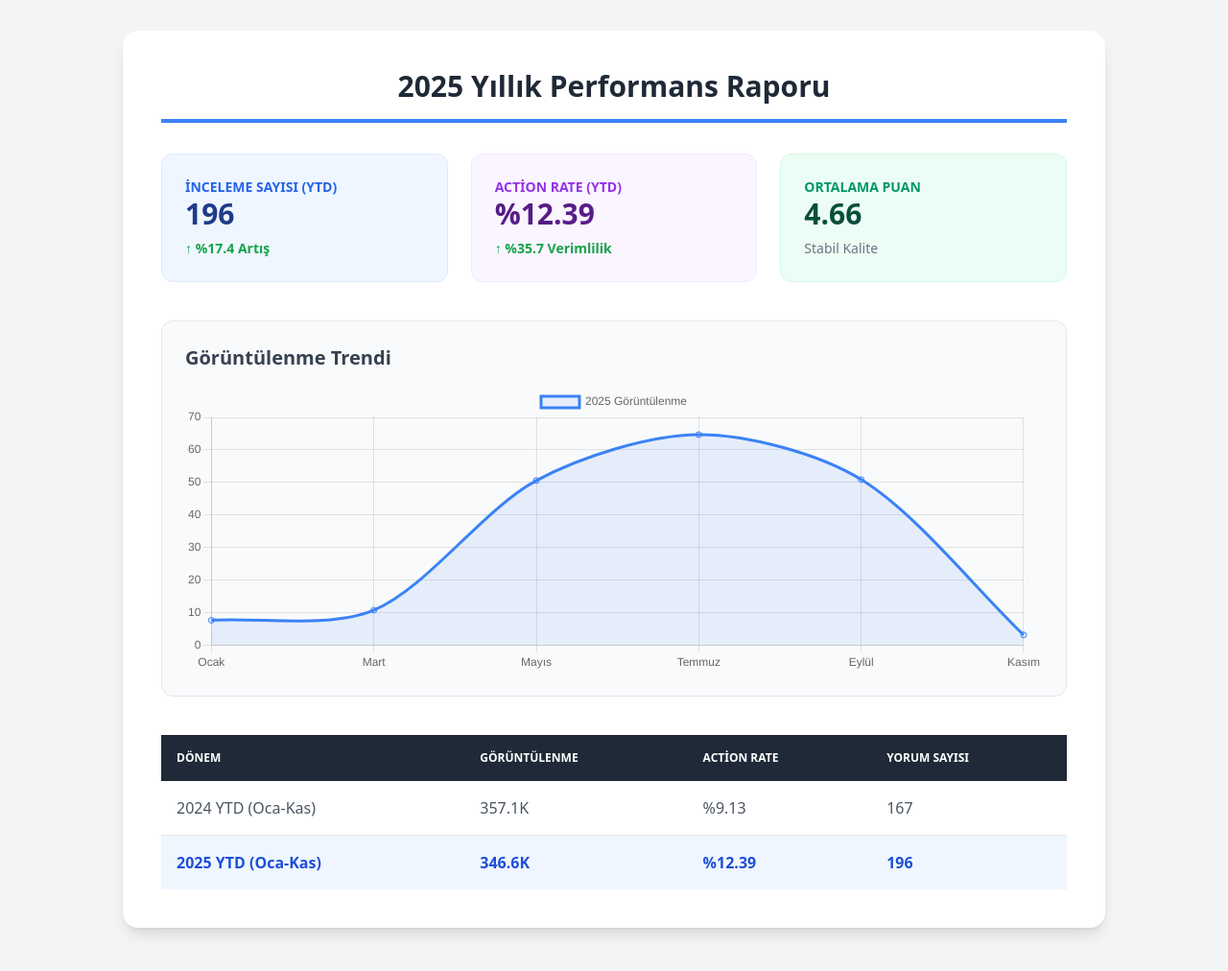
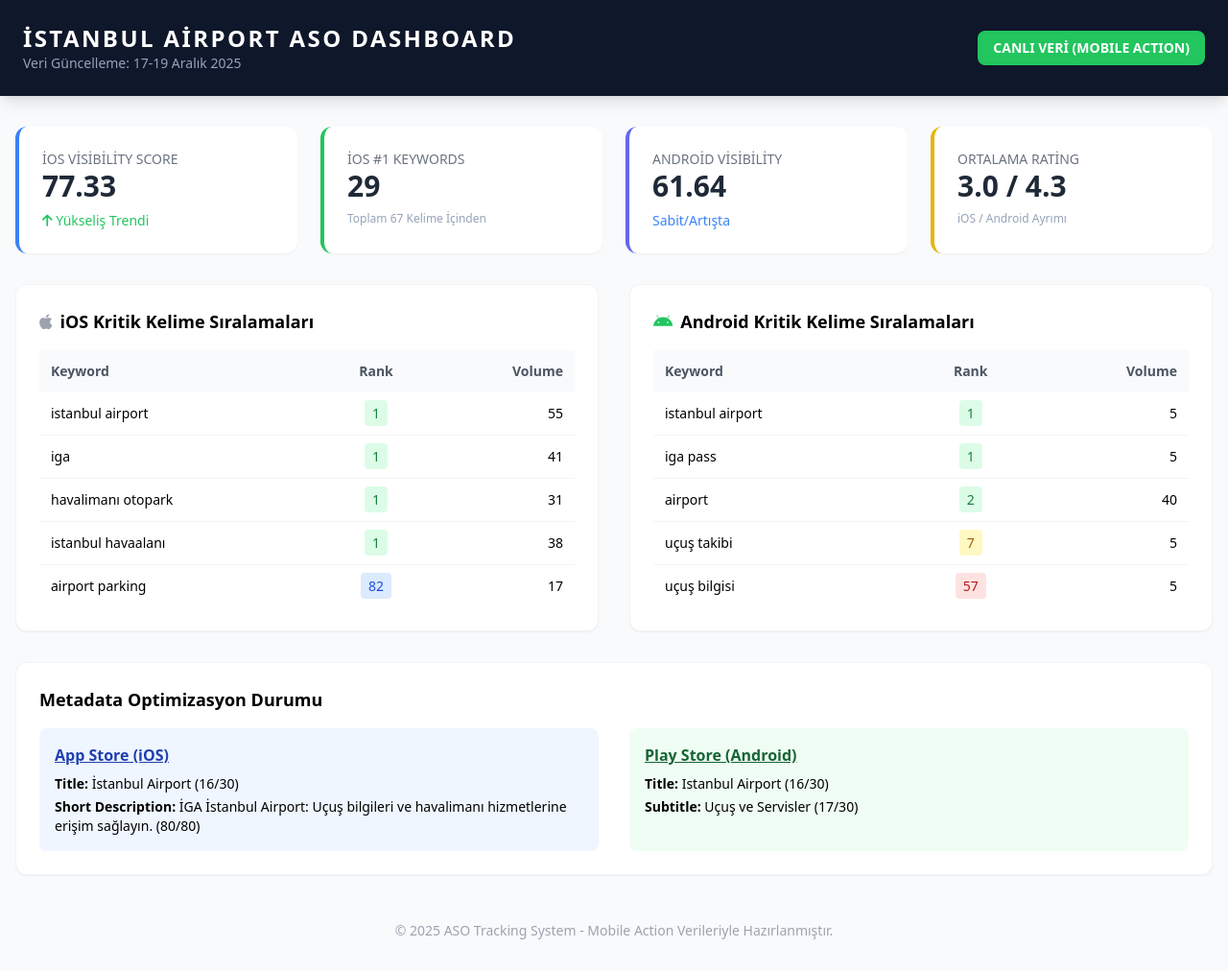
Before and after one commit to ceydaaricioglu/performans-raporu, a plain HTML site: page index.html in a window 1280 px wide. Shown: the whole page at 96% size. Drawn offline with nearby package versions, Linux system fonts and the light colour scheme.

Commit message:
mobileaction deneme index.html

```diff
--- a/index.html
+++ b/index.html
@@ -3,83 +3,118 @@
 <head>
     <meta charset="UTF-8">
     <meta name="viewport" content="width=device-width, initial-scale=1.0">
-    <title>Marka Performans Dashboard</title>
+    <title>ASO Performans Raporu | Aralık 2025</title>
     <script src="https://cdn.tailwindcss.com"></script>
     <script src="https://cdn.jsdelivr.net/npm/chart.js"></script>
+    <link href="https://cdnjs.cloudflare.com/ajax/libs/font-awesome/6.0.0/css/all.min.css" rel="stylesheet">
 </head>
-<body class="bg-gray-100 p-8">
-    <div class="max-w-5xl mx-auto bg-white p-10 rounded-2xl shadow-lg">
-        <h1 class="text-3xl font-bold text-gray-800 border-b-4 border-blue-500 pb-4 mb-8 text-center">
-            2025 Yıllık Performans Raporu
-        </h1>
+<body class="bg-gray-50 font-sans leading-normal tracking-normal">
 
-        <div class="grid grid-cols-1 md:grid-cols-3 gap-6 mb-10">
-            <div class="bg-blue-50 p-6 rounded-xl border border-blue-100">
-                <p class="text-blue-600 font-semibold text-sm uppercase">İnceleme Sayısı (YTD)</p>
-                <p class="text-3xl font-bold text-blue-900">196</p>
-                <p class="text-green-600 text-sm font-bold mt-2">↑ %17.4 Artış</p>
+    <nav class="bg-slate-900 p-6 shadow-lg text-white">
+        <div class="container mx-auto flex justify-between items-center">
+            <div>
+                <h1 class="text-2xl font-bold uppercase tracking-widest">İstanbul Airport ASO Dashboard</h1>
+                <p class="text-sm text-slate-400">Veri Güncelleme: 17-19 Aralık 2025</p>
             </div>
-            <div class="bg-purple-50 p-6 rounded-xl border border-purple-100">
-                <p class="text-purple-600 font-semibold text-sm uppercase">Action Rate (YTD)</p>
-                <p class="text-3xl font-bold text-purple-900">%12.39</p>
-                <p class="text-green-600 text-sm font-bold mt-2">↑ %35.7 Verimlilik</p>
+            <div class="bg-green-500 px-4 py-2 rounded-lg font-bold text-sm">
+                CANLI VERİ (MOBILE ACTION)
             </div>
-            <div class="bg-emerald-50 p-6 rounded-xl border border-emerald-100">
-                <p class="text-emerald-600 font-semibold text-sm uppercase">Ortalama Puan</p>
-                <p class="text-3xl font-bold text-emerald-900">4.66</p>
-                <p class="text-gray-500 text-sm mt-2">Stabil Kalite</p>
+        </div>
+    </nav>
+
+    <div class="container mx-auto py-8 px-4">
+
+        <div class="grid grid-cols-1 md:grid-cols-4 gap-6 mb-8">
+            <div class="bg-white p-6 rounded-xl shadow-sm border-l-4 border-blue-500">
+                <p class="text-gray-500 text-sm font-medium uppercase">iOS Visibility Score</p>
+                <h2 class="text-3xl font-bold text-gray-800">77.33</h2>
+                <p class="text-green-500 text-sm mt-2"><i class="fas fa-arrow-up"></i> Yükseliş Trendi</p>
+            </div>
+            <div class="bg-white p-6 rounded-xl shadow-sm border-l-4 border-green-500">
+                <p class="text-gray-500 text-sm font-medium uppercase">iOS #1 Keywords</p>
+                <h2 class="text-3xl font-bold text-gray-800">29</h2>
+                <p class="text-slate-400 text-xs mt-2">Toplam 67 Kelime İçinden</p>
+            </div>
+            <div class="bg-white p-6 rounded-xl shadow-sm border-l-4 border-indigo-500">
+                <p class="text-gray-500 text-sm font-medium uppercase">Android Visibility</p>
+                <h2 class="text-3xl font-bold text-gray-800">61.64</h2>
+                <p class="text-blue-500 text-sm mt-2">Sabit/Artışta</p>
+            </div>
+            <div class="bg-white p-6 rounded-xl shadow-sm border-l-4 border-yellow-500">
+                <p class="text-gray-500 text-sm font-medium uppercase">Ortalama Rating</p>
+                <h2 class="text-3xl font-bold text-gray-800">3.0 / 4.3</h2>
+                <p class="text-slate-400 text-xs mt-2">iOS / Android Ayrımı</p>
             </div>
         </div>
 
-        <div class="bg-gray-50 p-6 rounded-xl border border-gray-200 mb-10">
-            <h2 class="text-xl font-bold mb-4 text-gray-700">Görüntülenme Trendi</h2>
-            <canvas id="mainChart" height="100"></canvas>
+        <div class="grid grid-cols-1 lg:grid-cols-2 gap-8">
+
+            <div class="bg-white p-6 rounded-xl shadow-sm border border-gray-100">
+                <h3 class="text-lg font-bold mb-4 flex items-center">
+                    <i class="fab fa-apple text-gray-400 mr-2"></i> iOS Kritik Kelime Sıralamaları
+                </h3>
+                <table class="w-full text-left text-sm">
+                    <thead class="bg-gray-50 text-gray-600">
+                        <tr>
+                            <th class="p-3">Keyword</th>
+                            <th class="p-3 text-center">Rank</th>
+                            <th class="p-3 text-right">Volume</th>
+                        </tr>
+                    </thead>
+                    <tbody class="divide-y divide-gray-100">
+                        <tr><td class="p-3 font-medium">istanbul airport</td><td class="p-3 text-center"><span class="bg-green-100 text-green-700 px-2 py-1 rounded">1</span></td><td class="p-3 text-right">55</td></tr>
+                        <tr><td class="p-3 font-medium">iga</td><td class="p-3 text-center"><span class="bg-green-100 text-green-700 px-2 py-1 rounded">1</span></td><td class="p-3 text-right">41</td></tr>
+                        <tr><td class="p-3 font-medium">havalimanı otopark</td><td class="p-3 text-center"><span class="bg-green-100 text-green-700 px-2 py-1 rounded">1</span></td><td class="p-3 text-right">31</td></tr>
+                        <tr><td class="p-3 font-medium">istanbul havaalanı</td><td class="p-3 text-center"><span class="bg-green-100 text-green-700 px-2 py-1 rounded">1</span></td><td class="p-3 text-right">38</td></tr>
+                        <tr><td class="p-3 font-medium">airport parking</td><td class="p-3 text-center"><span class="bg-blue-100 text-blue-700 px-2 py-1 rounded">82</span></td><td class="p-3 text-right">17</td></tr>
+                    </tbody>
+                </table>
+            </div>
+
+            <div class="bg-white p-6 rounded-xl shadow-sm border border-gray-100">
+                <h3 class="text-lg font-bold mb-4 flex items-center">
+                    <i class="fab fa-android text-green-500 mr-2"></i> Android Kritik Kelime Sıralamaları
+                </h3>
+                <table class="w-full text-left text-sm">
+                    <thead class="bg-gray-50 text-gray-600">
+                        <tr>
+                            <th class="p-3">Keyword</th>
+                            <th class="p-3 text-center">Rank</th>
+                            <th class="p-3 text-right">Volume</th>
+                        </tr>
+                    </thead>
+                    <tbody class="divide-y divide-gray-100">
+                        <tr><td class="p-3 font-medium">istanbul airport</td><td class="p-3 text-center"><span class="bg-green-100 text-green-700 px-2 py-1 rounded">1</span></td><td class="p-3 text-right">5</td></tr>
+                        <tr><td class="p-3 font-medium">iga pass</td><td class="p-3 text-center"><span class="bg-green-100 text-green-700 px-2 py-1 rounded">1</span></td><td class="p-3 text-right">5</td></tr>
+                        <tr><td class="p-3 font-medium">airport</td><td class="p-3 text-center"><span class="bg-green-100 text-green-700 px-2 py-1 rounded">2</span></td><td class="p-3 text-right">40</td></tr>
+                        <tr><td class="p-3 font-medium">uçuş takibi</td><td class="p-3 text-center"><span class="bg-yellow-100 text-yellow-700 px-2 py-1 rounded">7</span></td><td class="p-3 text-right">5</td></tr>
+                        <tr><td class="p-3 font-medium">uçuş bilgisi</td><td class="p-3 text-center"><span class="bg-red-100 text-red-700 px-2 py-1 rounded">57</span></td><td class="p-3 text-right">5</td></tr>
+                    </tbody>
+                </table>
+            </div>
+
+            <div class="bg-white p-6 rounded-xl shadow-sm col-span-1 lg:col-span-2 border border-gray-100">
+                <h3 class="text-lg font-bold mb-4">Metadata Optimizasyon Durumu</h3>
+                <div class="grid grid-cols-1 md:grid-cols-2 gap-8">
+                    <div class="bg-blue-50 p-4 rounded-lg">
+                        <h4 class="font-bold text-blue-800 mb-2 underline">App Store (iOS)</h4>
+                        <p class="text-sm"><strong>Title:</strong> İstanbul Airport (16/30)</p>
+                        <p class="text-sm mt-1"><strong>Short Description:</strong> İGA İstanbul Airport: Uçuş bilgileri ve havalimanı hizmetlerine erişim sağlayın. (80/80)</p>
+                    </div>
+                    <div class="bg-green-50 p-4 rounded-lg">
+                        <h4 class="font-bold text-green-800 mb-2 underline">Play Store (Android)</h4>
+                        <p class="text-sm"><strong>Title:</strong> Istanbul Airport (16/30)</p>
+                        <p class="text-sm mt-1"><strong>Subtitle:</strong> Uçuş ve Servisler (17/30)</p>
+                    </div>
+                </div>
+            </div>
+
         </div>
 
-        <div class="overflow-x-auto">
-            <table class="w-full text-left">
-                <thead>
-                    <tr class="bg-gray-800 text-white uppercase text-xs">
-                        <th class="p-4">Dönem</th>
-                        <th class="p-4">Görüntülenme</th>
-                        <th class="p-4">Action Rate</th>
-                        <th class="p-4">Yorum Sayısı</th>
-                    </tr>
-                </thead>
-                <tbody class="divide-y divide-gray-200">
-                    <tr>
-                        <td class="p-4 font-medium text-gray-600">2024 YTD (Oca-Kas)</td>
-                        <td class="p-4 text-gray-600">357.1K</td>
-                        <td class="p-4 text-gray-600">%9.13</td>
-                        <td class="p-4 text-gray-600">167</td>
-                    </tr>
-                    <tr class="bg-blue-50">
-                        <td class="p-4 font-bold text-blue-700">2025 YTD (Oca-Kas)</td>
-                        <td class="p-4 font-bold text-blue-700">346.6K</td>
-                        <td class="p-4 font-bold text-blue-700">%12.39</td>
-                        <td class="p-4 font-bold text-blue-700">196</td>
-                    </tr>
-                </tbody>
-            </table>
+        <div class="mt-12 text-center text-gray-400 text-sm">
+            <p>© 2025 ASO Tracking System - Mobile Action Verileriyle Hazırlanmıştır.</p>
         </div>
+
     </div>
-
-    <script>
-        const ctx = document.getElementById('mainChart').getContext('2d');
-        new Chart(ctx, {
-            type: 'line',
-            data: {
-                labels: ['Ocak', 'Mart', 'Mayıs', 'Temmuz', 'Eylül', 'Kasım'],
-                datasets: [{
-                    label: '2025 Görüntülenme',
-                    data: [7.7, 10.8, 50.6, 64.7, 50.9, 3.2],
-                    borderColor: '#3b82f6',
-                    tension: 0.3,
-                    fill: true,
-                    backgroundColor: 'rgba(59, 130, 246, 0.1)'
-                }]
-            }
-        });
-    </script>
 </body>
 </html>
```
